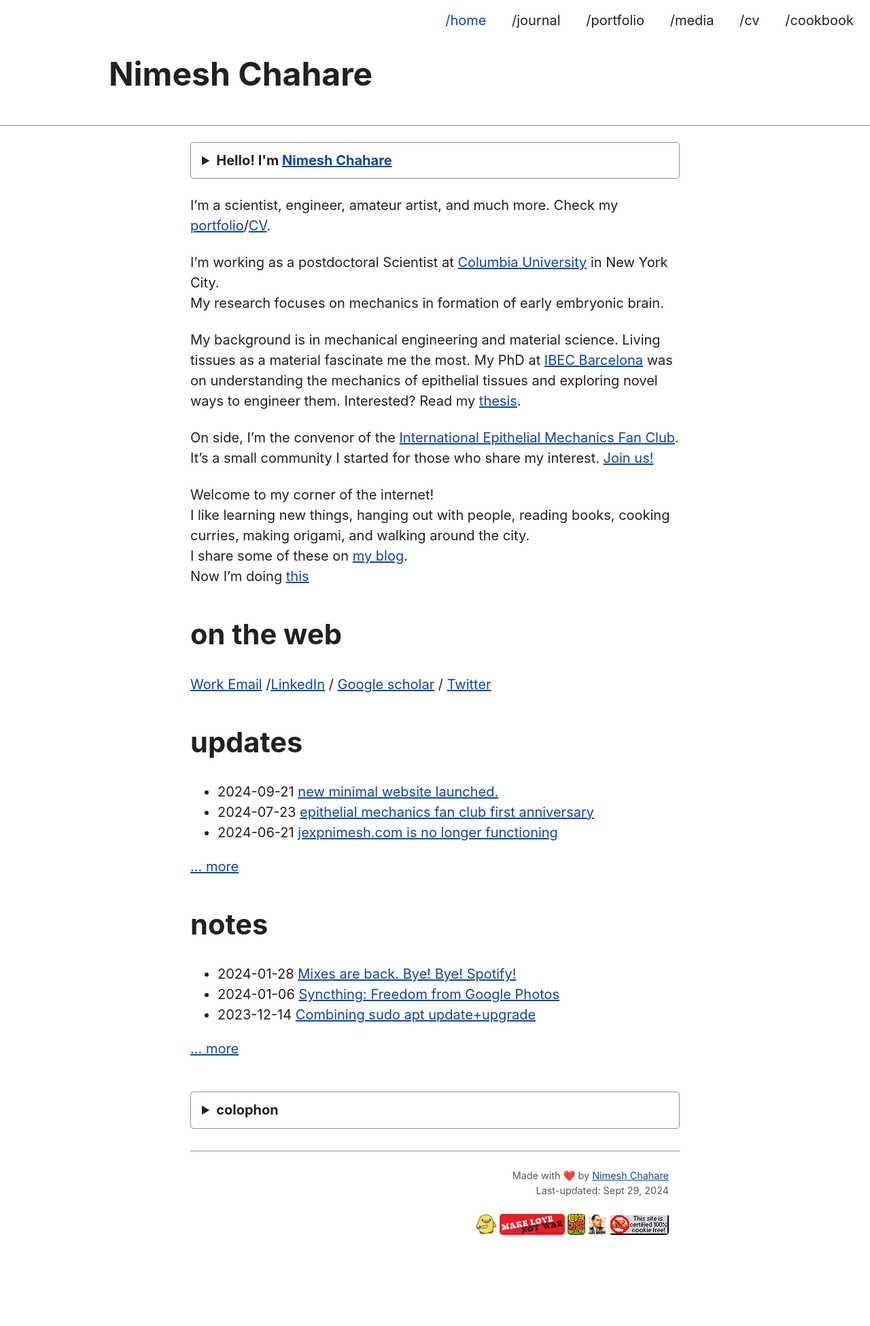
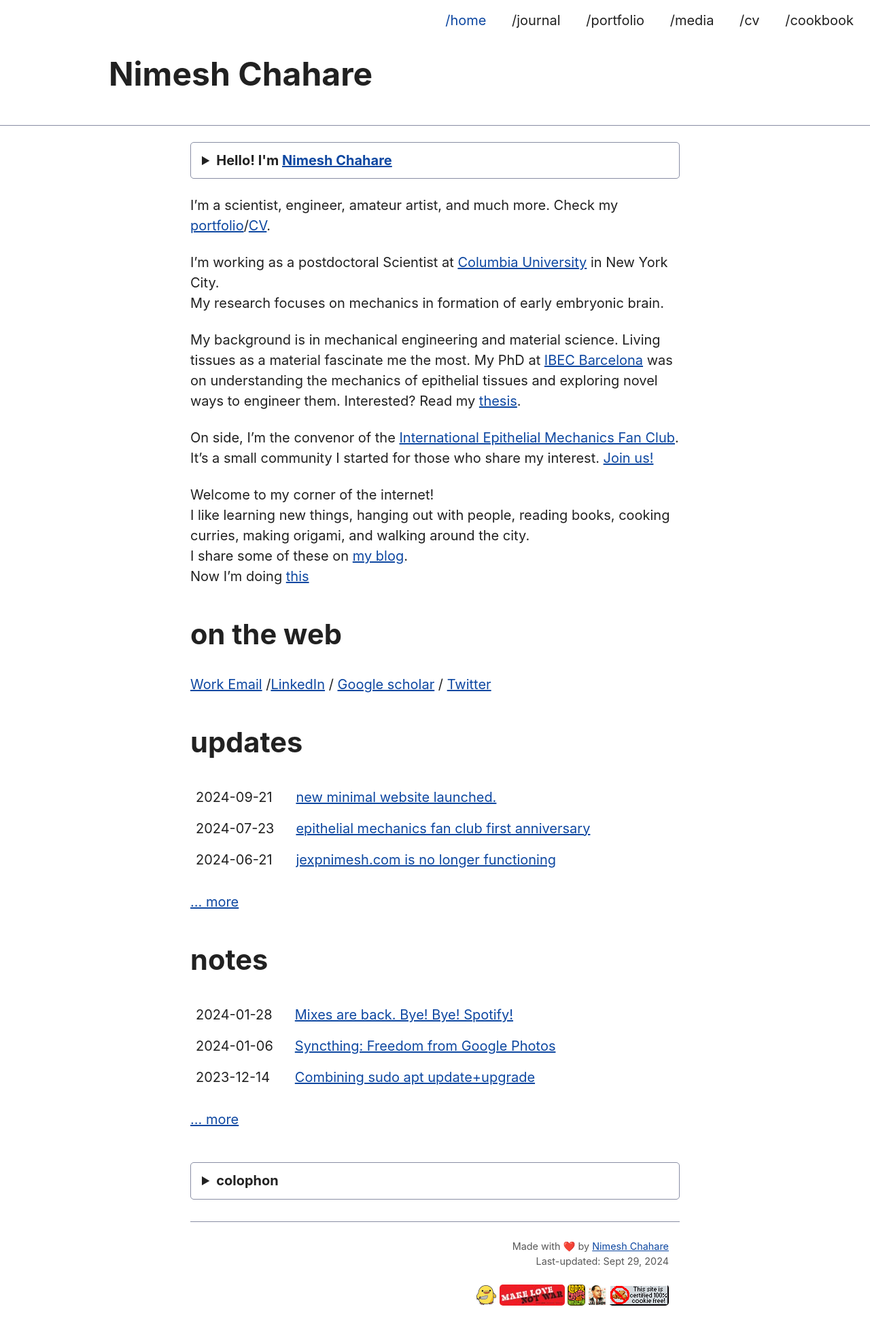
Before and after one commit to nchahare/nchahare.github.io, a Jekyll site: the page built from index.md, in a window 1280 px wide. Shown: the whole page at 68% size. Built offline with Jekyll 4.4.1, drawn with Linux system fonts in a browser that asks for light colours; before the commit the page ends 1847 px from its top, so only the background shows below that.

Commit message:
removed bullets from home

```diff
--- a/_layouts/home.html
+++ b/_layouts/home.html
@@ -7,33 +7,50 @@ layout: default
   {{ content }}
 
   <h2>updates</h2>
-  {%- assign sorted_news = site.news | sort: 'date' | reverse -%}
-  <ul>
+  <table>
+    {%- assign sorted_news = site.news | sort: 'date' | reverse -%}
     {%- for item in sorted_news limit:3 -%}
-      <li>
-        {%- assign date_format = "%Y-%m-%d" -%}
-        {{ item.date | date: date_format }} <a href="{{ item.url | relative_url }}">{{ item.title | escape }}</a>
-      </li>
+      <tr>
+        <td class="date-column">
+          {{ item.date | date: "%Y-%m-%d" }}
+        </td>
+        <td class="empty-column"></td>
+        <td class="content-column">
+          <a href="{{ item.url | relative_url }}">{{ item.title | escape }}</a>
+        </td>
+      </tr>
     {%- endfor -%}
-  </ul>
+  </table>
   <a href="{{'/news'| prepend: site.baseurl }}"> ... more</a>
 
 
   <h2>notes</h2>
-  {%- if site.posts.size > 0 -%}
-    <ul>
-      {%- for post in site.posts limit:3 -%}
-        <li>
-          {%- assign date_format = "%Y-%m-%d" -%}
-          {{ post.date | date: date_format }} <a href="{{ post.url | relative_url }}">{{ post.title | escape }}</a>
-        </li>
-      {%- endfor -%}
-    </ul>
-    <a href="{{'/journal' | prepend: site.baseurl }}"> ... more</a>
-  {%- endif -%}
+  <table>
+    {%- assign sorted_posts = site.posts | sort: 'date' | reverse -%}
+    {%- for item in site.posts limit:3 -%}
+      <tr>
+        <td class="date-column">
+          {{ item.date | date: "%Y-%m-%d" }}
+        </td>
+        <td class="empty-column"></td>
+        <td class="content-column">
+          <a href="{{ item.url | relative_url }}">{{ item.title | escape }}</a>
+        </td>
+      </tr>
+    {%- endfor -%}
+  </table>
+  <a href="{{'/journal' | prepend: site.baseurl }}"> ... more</a>
+
+
+
+
+
+
+
+
+
 
   <h2>   </h2>
-
 
   <details>
     <summary>colophon</summary>
```
